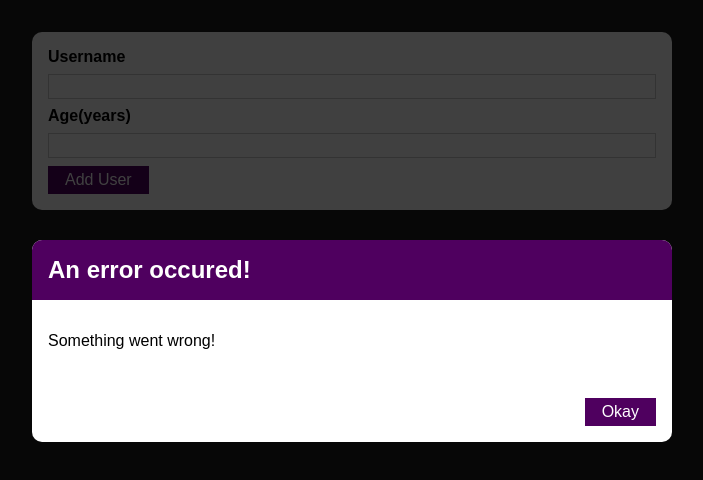
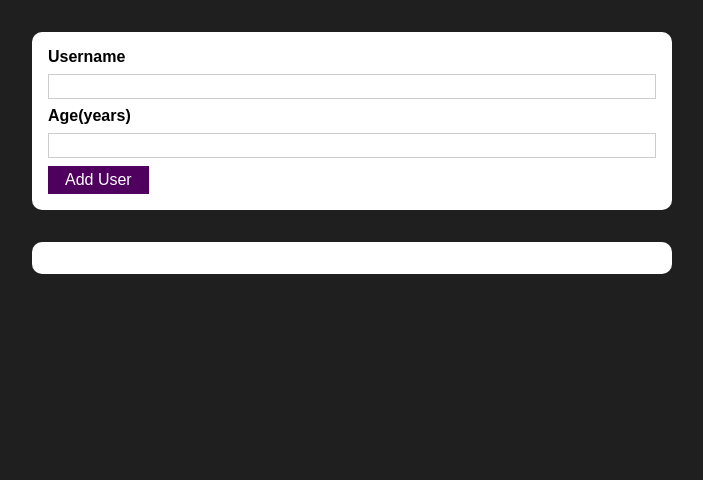
Before and after one commit to XTWang1112/react_project_2, a React (Create React App) app: page / in a window 1280 px wide. Shown: the top 480 px of the page, without its empty margins (288-991 px from the left). Built offline with nearby package versions, Linux system fonts and the light colour scheme.

Commit message:
manage error model

```diff
--- a/src/Components/UI/Button.js
+++ b/src/Components/UI/Button.js
@@ -2,7 +2,11 @@ import styles from "./Button.module.css";
 
 const Button = (props) => {
   return (
-    <button className={styles.button} type={props.type || "button"}>
+    <button
+      className={styles.button}
+      type={props.type || "button"}
+      onClick={props.onClick}
+    >
       {props.children}
     </button>
   );
--- a/src/Components/UI/ErrorModel.js
+++ b/src/Components/UI/ErrorModel.js
@@ -5,7 +5,7 @@ import styles from "./ErrorModel.module.css";
 const ErrorModel = (props) => {
   return (
     <div>
-      <div className={styles.backdrop}></div>
+      <div className={styles.backdrop} onClick={props.onConfirm}></div>
       <Card className={styles.modal}>
         <header className={styles.header}>
           <h2>{props.tittle}</h2>
@@ -14,7 +14,7 @@ const ErrorModel = (props) => {
           <p>{props.message}</p>
         </div>
         <footer className={styles.actions}>
-          <Button>Okay</Button>
+          <Button onClick={props.onConfirm}>Okay</Button>
         </footer>
       </Card>
     </div>
--- a/src/Components/Users/AddUser.js
+++ b/src/Components/Users/AddUser.js
@@ -7,13 +7,22 @@ import ErrorModel from "../UI/ErrorModel";
 const AddUser = (props) => {
   const [enteredUsername, setEnteredUsername] = useState("");
   const [enteredAge, setEnteredAge] = useState("");
+  const [error, setError] = useState();
 
   const addUserHandler = (event) => {
     event.preventDefault();
     if (enteredUsername.trim().length === 0 || enteredAge.trim().length === 0) {
+      setError({
+        title: "Invalid Input",
+        message: "Please enter a valid name and age (non-empty values).",
+      });
       return;
     }
     if (+enteredAge < 1) {
+      setError({
+        title: "Invalid Age",
+        message: "Please enter a valid age (>1).",
+      });
       return;
     }
     props.onAddUser(enteredUsername, enteredAge);
@@ -29,12 +38,20 @@ const AddUser = (props) => {
     setEnteredAge(event.target.value);
   };
 
+  const errorHandler = () => {
+    setError(null);
+  };
+
   return (
     <div>
-      <ErrorModel
-        tittle="An error occured!"
-        message="Something went wrong!"
-      ></ErrorModel>
+      {error && (
+        <ErrorModel
+          tittle={error.title}
+          message={error.message}
+          onConfirm={errorHandler}
+        ></ErrorModel>
+      )}
+
       <Card className={styles.input}>
         <form onSubmit={addUserHandler}>
           <label htmlFor="username">Username</label>
```
